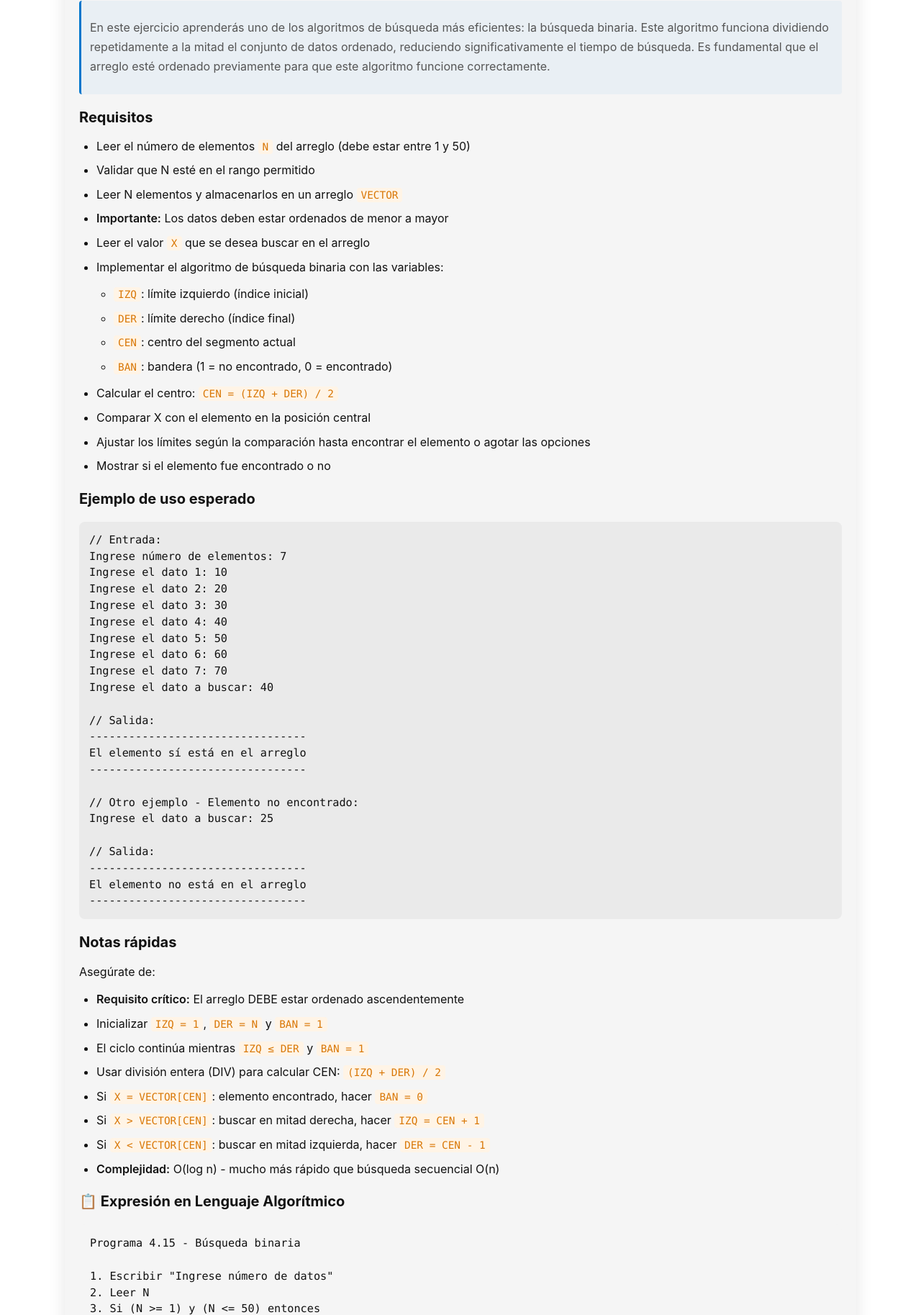
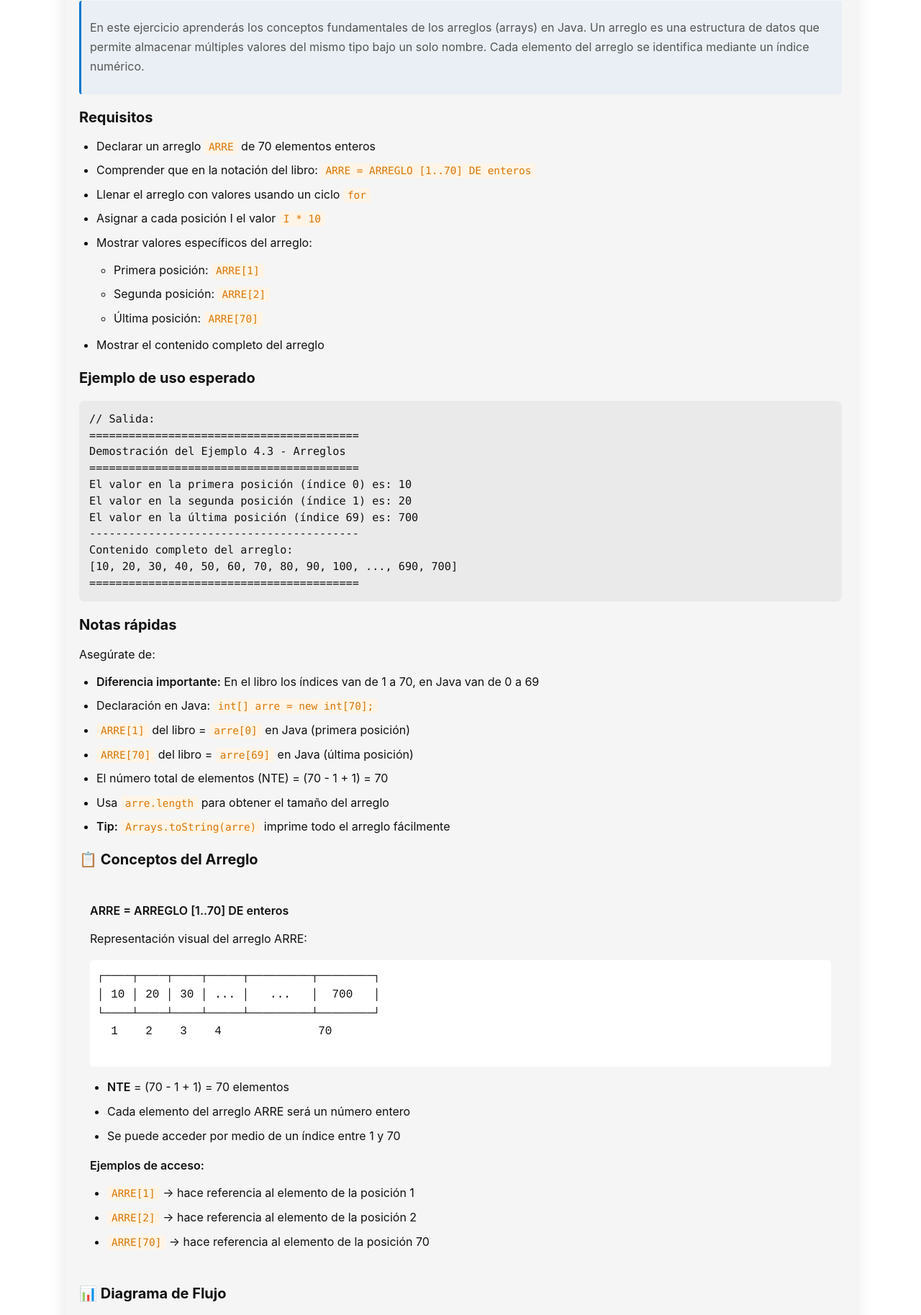
Before and after one commit to D1egoXD/JAVA-TICS, a website: page ejercicios/ejemplo_4_3.html in a window 1280 px wide. Shown: the part 151-1978 px from the top of the page at 72% size. Drawn offline with Linux system fonts and the light colour scheme.

Commit message:
Actualizar ejercicio 4.3 - Arreglos Unidimensionales

```diff
--- a/ejercicios/ejemplo_4_3.html
+++ b/ejercicios/ejemplo_4_3.html
@@ -3,7 +3,7 @@
 <head>
     <meta charset="UTF-8">
     <meta name="viewport" content="width=device-width, initial-scale=1.0">
-    <title>Búsqueda Binaria - Ejercicios Java</title>
+    <title>Arreglos Unidimensionales - Ejercicios Java</title>
     <link rel="stylesheet" href="../Styles/exercises-new.css">
 </head>
 <body>
@@ -11,93 +11,94 @@
     <div class="exercise-card">
         <div class="exercise-header">
             <span class="exercise-badge">Ejemplo 4.3</span>
-            <h2>Búsqueda Binaria en Arreglos</h2>
+            <h2>Introducción a Arreglos Unidimensionales</h2>
         </div>
 
         <div class="exercise-description">
-            <p>En este ejercicio aprenderás uno de los algoritmos de búsqueda más eficientes: la búsqueda binaria. Este algoritmo funciona dividiendo repetidamente a la mitad el conjunto de datos ordenado, reduciendo significativamente el tiempo de búsqueda. Es fundamental que el arreglo esté ordenado previamente para que este algoritmo funcione correctamente.</p>
+            <p>En este ejercicio aprenderás los conceptos fundamentales de los arreglos (arrays) en Java. Un arreglo es una estructura de datos que permite almacenar múltiples valores del mismo tipo bajo un solo nombre. Cada elemento del arreglo se identifica mediante un índice numérico.</p>
         </div>
 
         <div class="requirements-list">
             <h3>Requisitos</h3>
             <ul>
-                <li>Leer el número de elementos <code>N</code> del arreglo (debe estar entre 1 y 50)</li>
-                <li>Validar que N esté en el rango permitido</li>
-                <li>Leer N elementos y almacenarlos en un arreglo <code>VECTOR</code></li>
-                <li><strong>Importante:</strong> Los datos deben estar ordenados de menor a mayor</li>
-                <li>Leer el valor <code>X</code> que se desea buscar en el arreglo</li>
-                <li>Implementar el algoritmo de búsqueda binaria con las variables:
+                <li>Declarar un arreglo <code>ARRE</code> de 70 elementos enteros</li>
+                <li>Comprender que en la notación del libro: <code>ARRE = ARREGLO [1..70] DE enteros</code></li>
+                <li>Llenar el arreglo con valores usando un ciclo <code>for</code></li>
+                <li>Asignar a cada posición I el valor <code>I * 10</code></li>
+                <li>Mostrar valores específicos del arreglo:
                     <ul>
-                        <li><code>IZQ</code>: límite izquierdo (índice inicial)</li>
-                        <li><code>DER</code>: límite derecho (índice final)</li>
-                        <li><code>CEN</code>: centro del segmento actual</li>
-                        <li><code>BAN</code>: bandera (1 = no encontrado, 0 = encontrado)</li>
+                        <li>Primera posición: <code>ARRE[1]</code></li>
+                        <li>Segunda posición: <code>ARRE[2]</code></li>
+                        <li>Última posición: <code>ARRE[70]</code></li>
                     </ul>
                 </li>
-                <li>Calcular el centro: <code>CEN = (IZQ + DER) / 2</code></li>
-                <li>Comparar X con el elemento en la posición central</li>
-                <li>Ajustar los límites según la comparación hasta encontrar el elemento o agotar las opciones</li>
-                <li>Mostrar si el elemento fue encontrado o no</li>
+                <li>Mostrar el contenido completo del arreglo</li>
             </ul>
         </div>
 
         <div class="example-section">
             <h3>Ejemplo de uso esperado</h3>
-            <pre class="code-block">// Entrada:
-Ingrese número de elementos: 7
-Ingrese el dato 1: 10
-Ingrese el dato 2: 20
-Ingrese el dato 3: 30
-Ingrese el dato 4: 40
-Ingrese el dato 5: 50
-Ingrese el dato 6: 60
-Ingrese el dato 7: 70
-Ingrese el dato a buscar: 40
-
-// Salida:
----------------------------------
-El elemento sí está en el arreglo
----------------------------------
-
-// Otro ejemplo - Elemento no encontrado:
-Ingrese el dato a buscar: 25
-
-// Salida:
----------------------------------
-El elemento no está en el arreglo
----------------------------------</pre>
+            <pre class="code-block">// Salida:
+=========================================
+Demostración del Ejemplo 4.3 - Arreglos
+=========================================
+El valor en la primera posición (índice 0) es: 10
+El valor en la segunda posición (índice 1) es: 20
+El valor en la última posición (índice 69) es: 700
+-----------------------------------------
+Contenido completo del arreglo:
+[10, 20, 30, 40, 50, 60, 70, 80, 90, 100, ..., 690, 700]
+=========================================</pre>
         </div>
 
         <div class="notes-section">
             <h3>Notas rápidas</h3>
             <p>Asegúrate de:</p>
             <ul>
-                <li><strong>Requisito crítico:</strong> El arreglo DEBE estar ordenado ascendentemente</li>
-                <li>Inicializar <code>IZQ = 1</code>, <code>DER = N</code> y <code>BAN = 1</code></li>
-                <li>El ciclo continúa mientras <code>IZQ ≤ DER</code> y <code>BAN = 1</code></li>
-                <li>Usar división entera (DIV) para calcular CEN: <code>(IZQ + DER) / 2</code></li>
-                <li>Si <code>X = VECTOR[CEN]</code>: elemento encontrado, hacer <code>BAN = 0</code></li>
-                <li>Si <code>X > VECTOR[CEN]</code>: buscar en mitad derecha, hacer <code>IZQ = CEN + 1</code></li>
-                <li>Si <code>X < VECTOR[CEN]</code>: buscar en mitad izquierda, hacer <code>DER = CEN - 1</code></li>
-                <li><strong>Complejidad:</strong> O(log n) - mucho más rápido que búsqueda secuencial O(n)</li>
+                <li><strong>Diferencia importante:</strong> En el libro los índices van de 1 a 70, en Java van de 0 a 69</li>
+                <li>Declaración en Java: <code>int[] arre = new int[70];</code></li>
+                <li><code>ARRE[1]</code> del libro = <code>arre[0]</code> en Java (primera posición)</li>
+                <li><code>ARRE[70]</code> del libro = <code>arre[69]</code> en Java (última posición)</li>
+                <li>El número total de elementos (NTE) = (70 - 1 + 1) = 70</li>
+                <li>Usa <code>arre.length</code> para obtener el tamaño del arreglo</li>
+                <li><strong>Tip:</strong> <code>Arrays.toString(arre)</code> imprime todo el arreglo fácilmente</li>
             </ul>
         </div>
 
         <div class="requirements-list">
-            <h3>📋 Expresión en Lenguaje Algorítmico</h3>
-            <pre class="code-block" style="background-color: #f5f5f5; padding: 15px; border-radius: 8px;">
-Programa 4.15 - Búsqueda binaria
+            <h3>📋 Conceptos del Arreglo</h3>
+            <div style="background-color: #f5f5f5; padding: 15px; border-radius: 8px; margin: 15px 0;">
+                <p><strong>ARRE = ARREGLO [1..70] DE enteros</strong></p>
+                <p style="margin-top: 10px;">Representación visual del arreglo ARRE:</p>
+                <pre style="font-family: monospace; background-color: white; padding: 10px; border-radius: 5px;">
+┌────┬────┬────┬─────┬─────────┬────────┐
+│ 10 │ 20 │ 30 │ ... │   ...   │  700   │
+└────┴────┴────┴─────┴─────────┴────────┘
+  1    2    3    4              70
+                </pre>
+                <ul style="margin-top: 10px;">
+                    <li><strong>NTE</strong> = (70 - 1 + 1) = 70 elementos</li>
+                    <li>Cada elemento del arreglo ARRE será un número entero</li>
+                    <li>Se puede acceder por medio de un índice entre 1 y 70</li>
+                </ul>
+                <p style="margin-top: 15px;"><strong>Ejemplos de acceso:</strong></p>
+                <ul>
+                    <li><code>ARRE[1]</code> → hace referencia al elemento de la posición 1</li>
+                    <li><code>ARRE[2]</code> → hace referencia al elemento de la posición 2</li>
+                    <li><code>ARRE[70]</code> → hace referencia al elemento de la posición 70</li>
+                </ul>
+            </div>
+        </div>
 
-1. Escribir "Ingrese número de datos"
-2. Leer N
-3. Si (N >= 1) y (N <= 50) entonces
-   3.1 Repetir con I desde 1 hasta N
-       Escribir "Ingrese el dato", I
-       Leer VECTOR[I]
-       Hacer I ← I + 1
-   3.2 {Fin del ciclo}
-
-   Escribir "Ingrese el dato a buscar"
+        <div class="requirements-list">
+            <h3>📊 Diagrama de Flujo</h3>
+            <div style="text-align: center; margin: 20px 0;">
+                <img src="../images/ejemplo_4_3.png?v=20251207" alt="Diagrama de Flujo - Arreglos Unidimensionales" style="max-width: 100%; height: auto; border-radius: var(--border-radius-md);">
+            </div>
+            <p style="text-align: center; color: var(--color-text-light); font-size: 0.9rem;">
+                <em>Diagrama de flujo para declarar, llenar y mostrar un arreglo</em>
+            </p>
+        </div>
    Leer X
    Hacer IZQ ← 1, DER ← N y BAN ← 1
 
```
Also changed, not shown: 1 other file.
